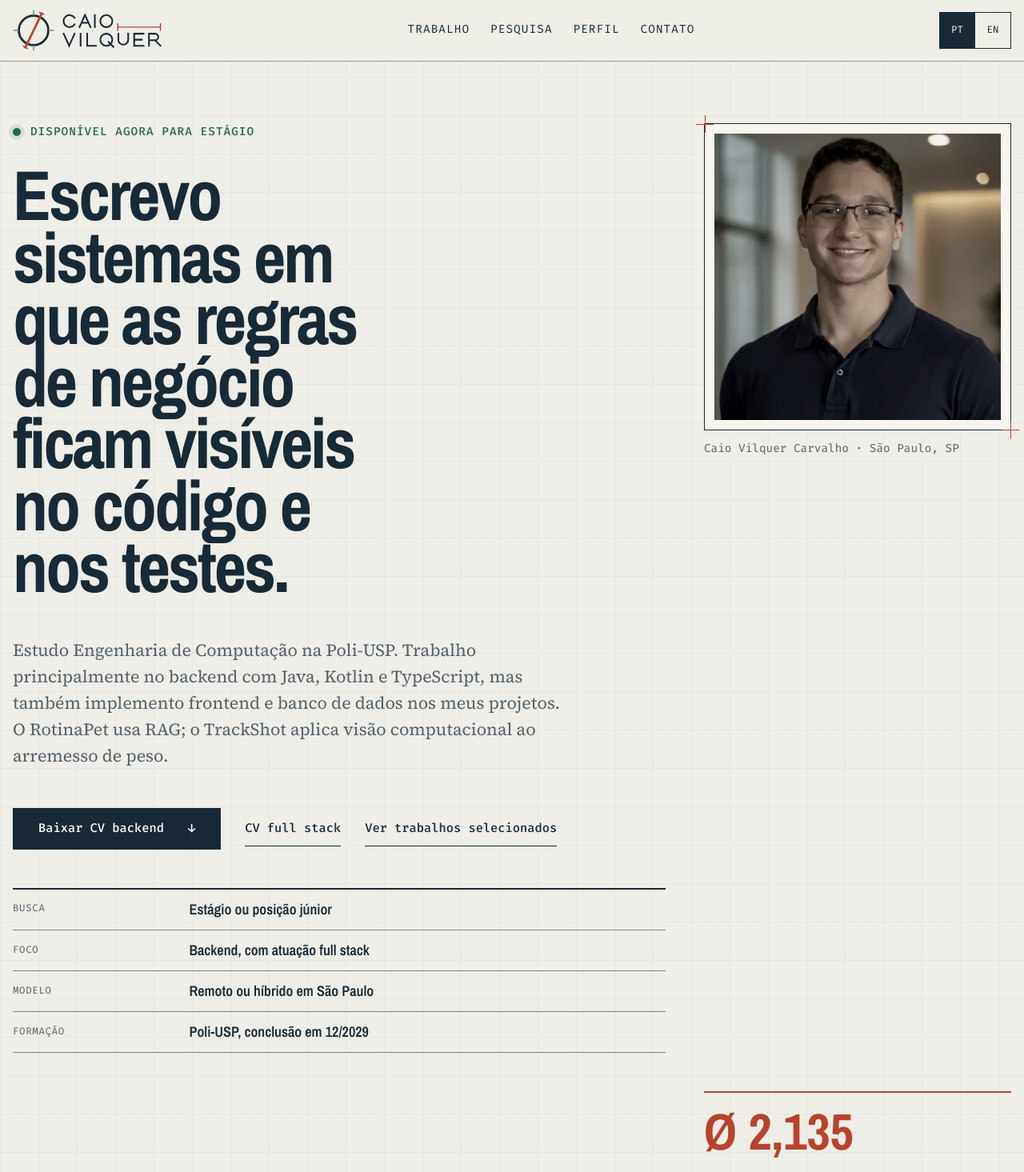
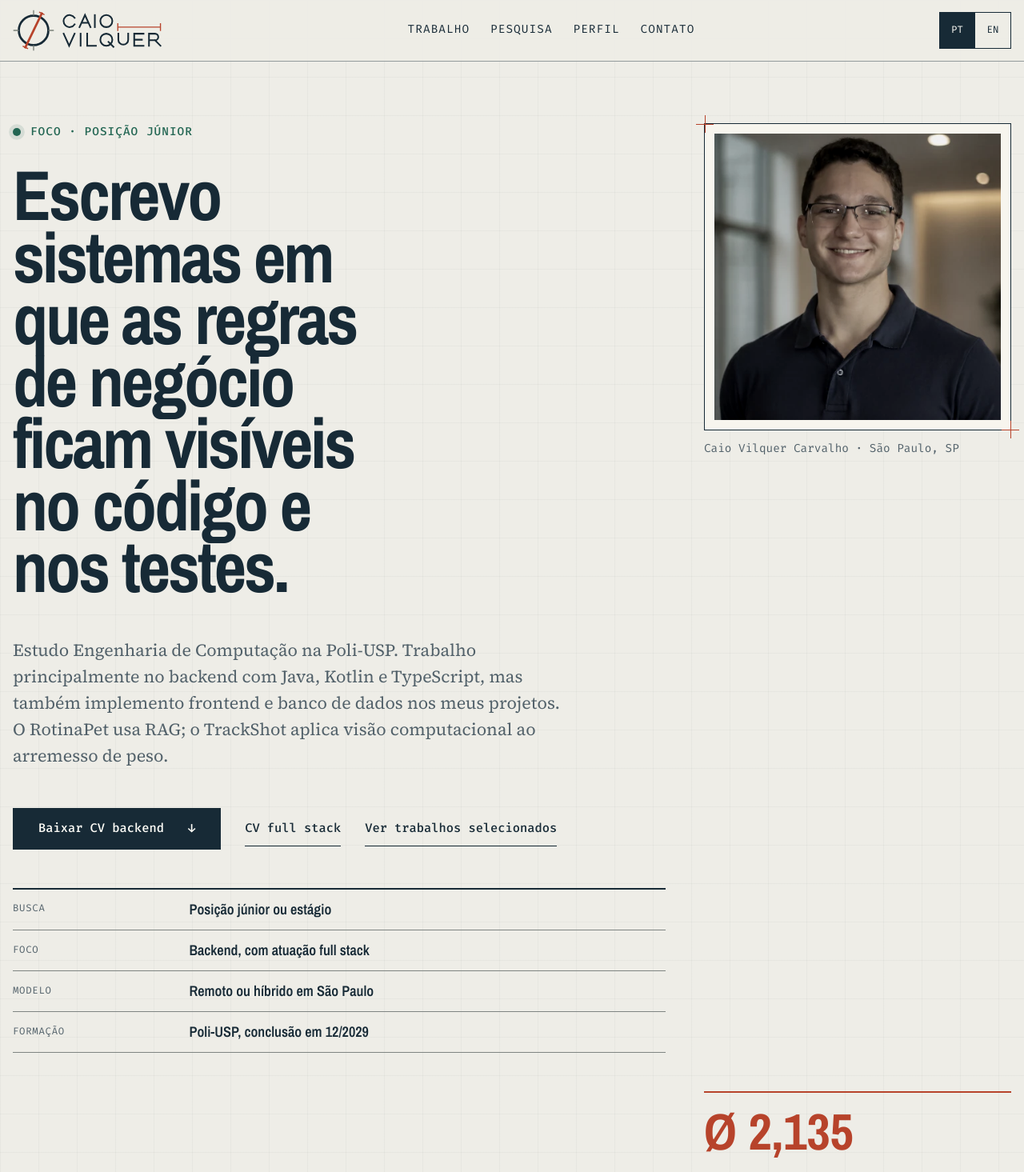
Before and after one commit to caiovilquer/portifolio, a React (Vite) app: page / in a window 1280 px wide. Shown: the top 1465 px of the page at 80% size. Built offline with nearby package versions, Linux system fonts and the light colour scheme.

Commit message:
fix: Update contact and availability phrasing for clarity and consistency across multiple languages

```diff
--- a/src/App.tsx
+++ b/src/App.tsx
@@ -676,7 +676,7 @@ function ProjectPage({ route }: { route: Extract<SiteRoute, { kind: "project" }>
         sources: "Produto e código",
         related: "Outros estudos",
         contact: "Contato",
-        contactHeading: "Disponível para estágio e posições júnior.",
+        contactHeading: "Disponível para posições júnior e estágio.",
         nav: "Navegação do projeto",
         sectionMarks: ["CÍRCULO", "SETOR", "MARCA", "SÚMULA"],
       }
@@ -691,7 +691,7 @@ function ProjectPage({ route }: { route: Extract<SiteRoute, { kind: "project" }>
         sources: "Product and code",
         related: "Other case studies",
         contact: "Contact",
-        contactHeading: "Available for internships and junior roles.",
+        contactHeading: "Available for junior roles and internships.",
         nav: "Project navigation",
         sectionMarks: ["RING", "SECTOR", "MARK", "SHEET"],
       };
--- a/src/content.ts
+++ b/src/content.ts
@@ -166,7 +166,7 @@ export const content: Record<Locale, SiteContent> = {
       english: "EN",
     },
     hero: {
-      availability: "Disponível agora para estágio",
+      availability: "Foco · posição júnior",
       heading: "Escrevo sistemas em que as regras de negócio ficam visíveis no código e nos testes.",
       mobileHeading: "Backend com regras de negócio visíveis no código e nos testes.",
       summary:
@@ -178,7 +178,7 @@ export const content: Record<Locale, SiteContent> = {
       identityStack: "Java / Kotlin / TypeScript",
       mobileLocation: "SP",
       specs: [
-        { label: "Busca", value: "Estágio ou posição júnior" },
+        { label: "Busca", value: "Posição júnior ou estágio" },
         { label: "Foco", value: "Backend, com atuação full stack" },
         { label: "Modelo", value: "Remoto ou híbrido em São Paulo" },
         { label: "Formação", value: "Poli-USP, conclusão em 12/2029" },
@@ -447,10 +447,10 @@ export const content: Record<Locale, SiteContent> = {
       ],
     },
     contact: {
-      kicker: "Estágio · júnior · São Paulo",
+      kicker: "Júnior · estágio · São Paulo",
       heading: "Estou disponível para começar agora.",
       text:
-        "Procuro estágio e também considero posições júnior em backend ou full stack. Em São Paulo, busco vagas remotas ou híbridas.",
+        "Procuro uma posição júnior como desenvolvedor backend ou full stack. Também considero estágios. Em São Paulo, busco vagas remotas ou híbridas.",
       email: "caio@vilquer.dev",
       copy: "Copiar e-mail",
       linkedin: "LinkedIn",
@@ -481,7 +481,7 @@ export const content: Record<Locale, SiteContent> = {
       english: "EN",
     },
     hero: {
-      availability: "Available now for internships",
+      availability: "Focus · junior role",
       heading: "I build systems where business rules stay visible in code and tests.",
       mobileHeading: "Backend systems with business rules visible in code and tests.",
       summary:
@@ -493,7 +493,7 @@ export const content: Record<Locale, SiteContent> = {
       identityStack: "Java / Kotlin / TypeScript",
       mobileLocation: "SP",
       specs: [
-        { label: "Seeking", value: "Internship or junior position" },
+        { label: "Seeking", value: "Junior position or internship" },
         { label: "Focus", value: "Backend, with full-stack experience" },
         { label: "Model", value: "Remote or hybrid in São Paulo" },
         { label: "Degree", value: "Poli-USP, expected 12/2029" },
@@ -762,10 +762,10 @@ export const content: Record<Locale, SiteContent> = {
       ],
     },
     contact: {
-      kicker: "Internships · junior roles · São Paulo",
+      kicker: "Junior roles · internships · São Paulo",
       heading: "I am available to start now.",
       text:
-        "I am looking for an internship and also consider junior backend or full-stack roles. I am available for remote work or a hybrid role in São Paulo.",
+        "I am looking for a junior backend or full-stack role. I also consider internships. I am available for remote work or a hybrid role in São Paulo.",
       email: "caio@vilquer.dev",
       copy: "Copy email",
       linkedin: "LinkedIn",
--- a/src/entry-server.tsx
+++ b/src/entry-server.tsx
@@ -14,7 +14,7 @@ export function renderRoute(route: SiteRoute): string {
 export function buildLlmsText(): string {
   return `# Caio Vilquer Carvalho
 
-> Backend developer and Computer Engineering student at Poli-USP, based in São Paulo, Brazil. Available for internships and junior roles.
+> Backend developer and Computer Engineering student at Poli-USP, based in São Paulo, Brazil. Seeking junior roles and internships.
 
 Canonical profile: ${SITE_ORIGIN}/
 English profile: ${SITE_ORIGIN}/en/
```
